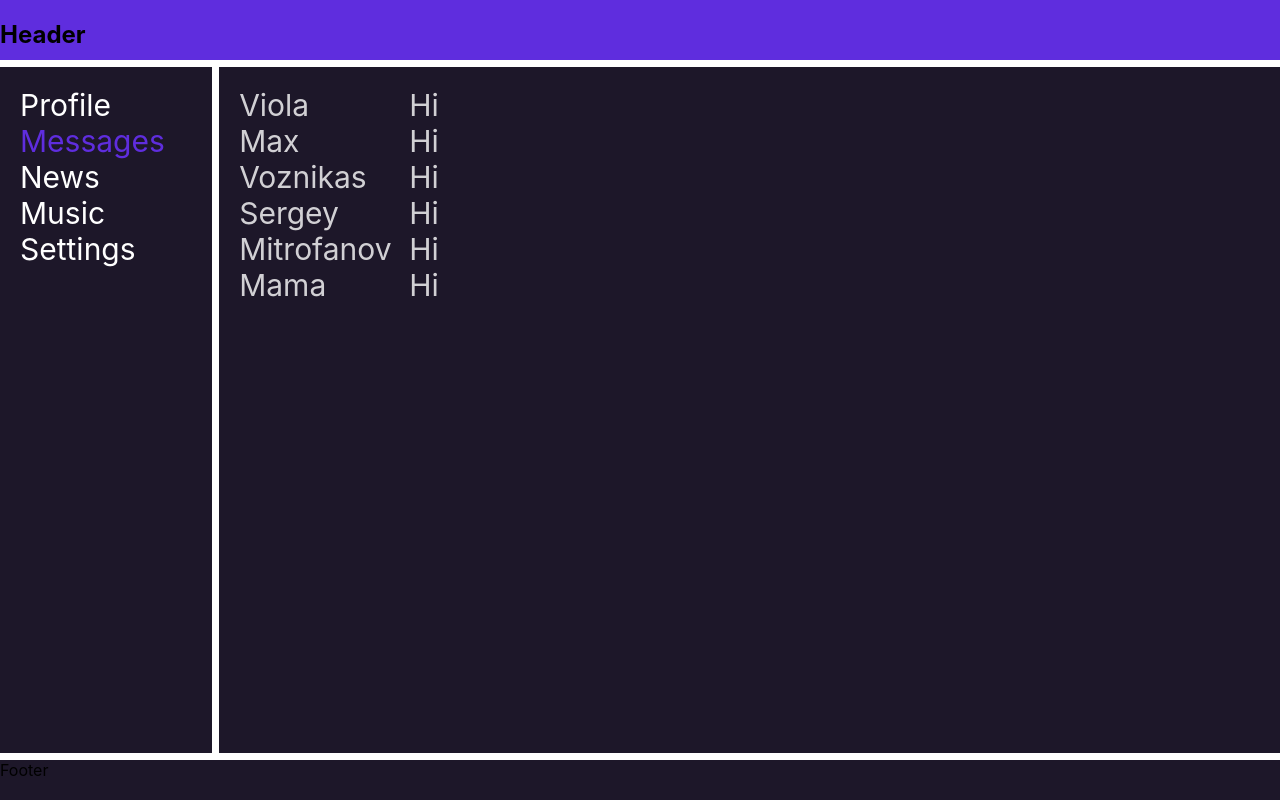
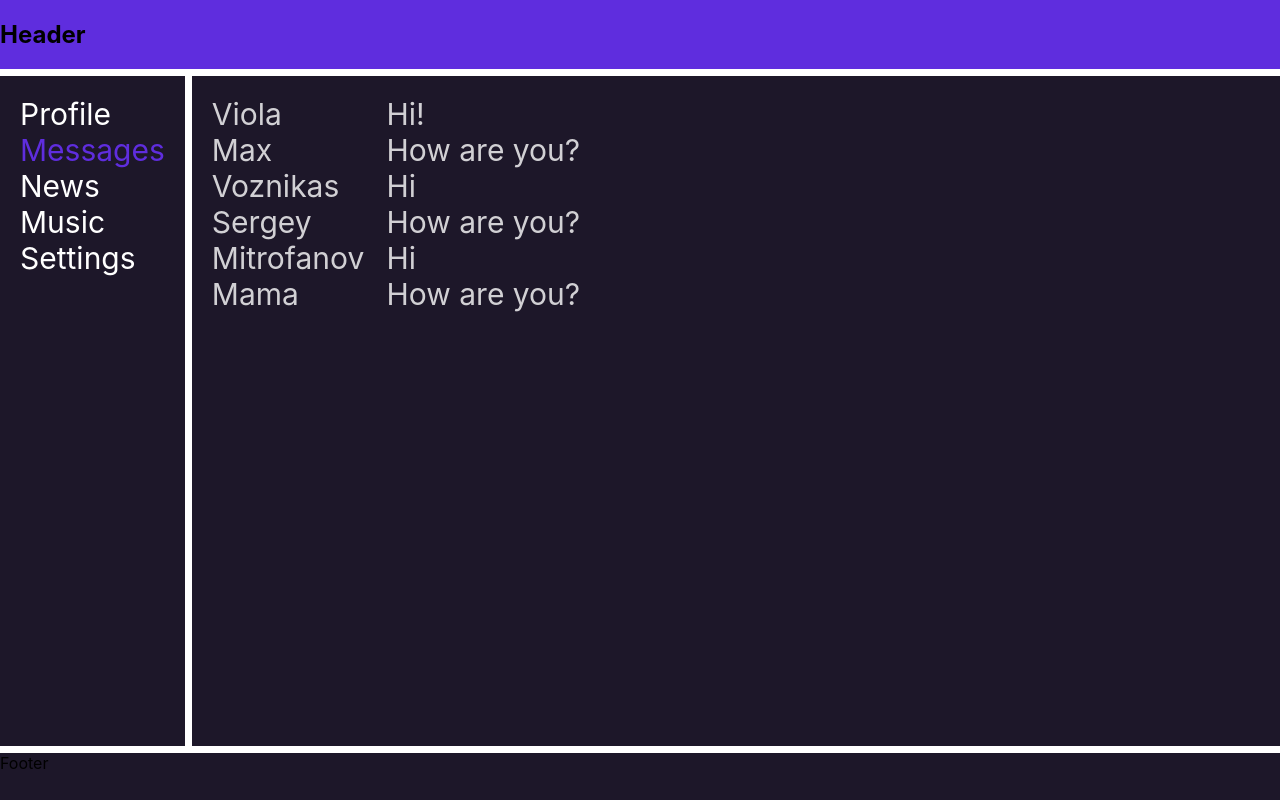
Before and after one commit to velikzhanin-av/reactLearning, a React (Create React App) app: page /messages in a window 1280 px wide. Built offline with nearby package versions, Linux system fonts and the light colour scheme.

Commit message:
23. added footer added props for messages refactoring main styles

```diff
--- a/src/App.css
+++ b/src/App.css
@@ -4,8 +4,8 @@
     "h h"
     "n c"
     "f f";
-    grid-template-rows: 60px 1fr 40px;
-    grid-template-columns: 2fr 10fr;
+    grid-template-rows: 1fr 10fr 0.7fr;
+    grid-template-columns: 1.2fr 10fr;
     grid-gap: 7px;
     height: 100vh;
 }
--- a/src/components/Messages/Messages.jsx
+++ b/src/components/Messages/Messages.jsx
@@ -11,6 +11,13 @@ const MessagesItem = (props) => {
     )
 }
 
+const MessagesText = (props) => {
+    return (
+        <div>
+            {props.text}
+        </div>
+    )
+}
 
 const Messages = (props) => {
     return (
@@ -24,24 +31,13 @@ const Messages = (props) => {
                 <MessagesItem name="Mama" id="6"/>
             </div>
             <div className={styles.chatsText}>
-                <div>
-                    Hi
-                </div>
-                <div>
-                    Hi
-                </div>
-                <div>
-                    Hi
-                </div>
-                <div>
-                    Hi
-                </div>
-                <div>
-                    Hi
-                </div>
-                <div>
-                    Hi
-                </div>
+                <MessagesText text="Hi!"/>
+                <MessagesText text="How are you?"/>
+                <MessagesText text="Hi"/>
+                <MessagesText text="How are you?"/>
+                <MessagesText text="Hi"/>
+                <MessagesText text="How are you?"/>
+
             </div>
         </div>
 
--- a/src/components/Profile/MyPosts/MyPosts.jsx
+++ b/src/components/Profile/MyPosts/MyPosts.jsx
@@ -3,15 +3,21 @@ import styles from './MyPosts.module.css'
 
 const MyPosts = () => {
     return (
+        <div className={styles.postsBlock}>
             <div>
                 <textarea></textarea>
+            </div>
+            <div>
                 <button>Send</button>
+                <div/>
+                <div className={styles.posts}>
                     <Posts text='Всем привет!'/>
                     <Posts text='Всем привет!'/>
                     <Posts text='Всем привет!'/>
                     <Posts text='Всем привет!'/>
                 </div>
-
+            </div>
+        </div>
     )
 }
 
--- a/src/components/Profile/MyPosts/MyPosts.module.css
+++ b/src/components/Profile/MyPosts/MyPosts.module.css
@@ -0,0 +1,7 @@
+.postsBlock {
+    padding: 20px;
+}
+
+.posts {
+    margin-top: 15px;
+}
--- a/src/components/Profile/Profile.jsx
+++ b/src/components/Profile/Profile.jsx
@@ -6,7 +6,7 @@ const Profile = () => {
         <div className={styles.content}>
             <img src='https://35photo.pro/photos_main/642/3212849.jpg'/>
             <div>
-                Main content
+                <h3>My posts</h3>
             </div>
             <MyPosts/>
         </div>
--- a/src/components/Profile/Profile.module.css
+++ b/src/components/Profile/Profile.module.css
@@ -1,5 +1,5 @@
 .content img {
     width: 1000px;
     height: 300px;
-    padding: 20px;
+
 }
```
Lines whose indentation alone changed are shown as unchanged.
